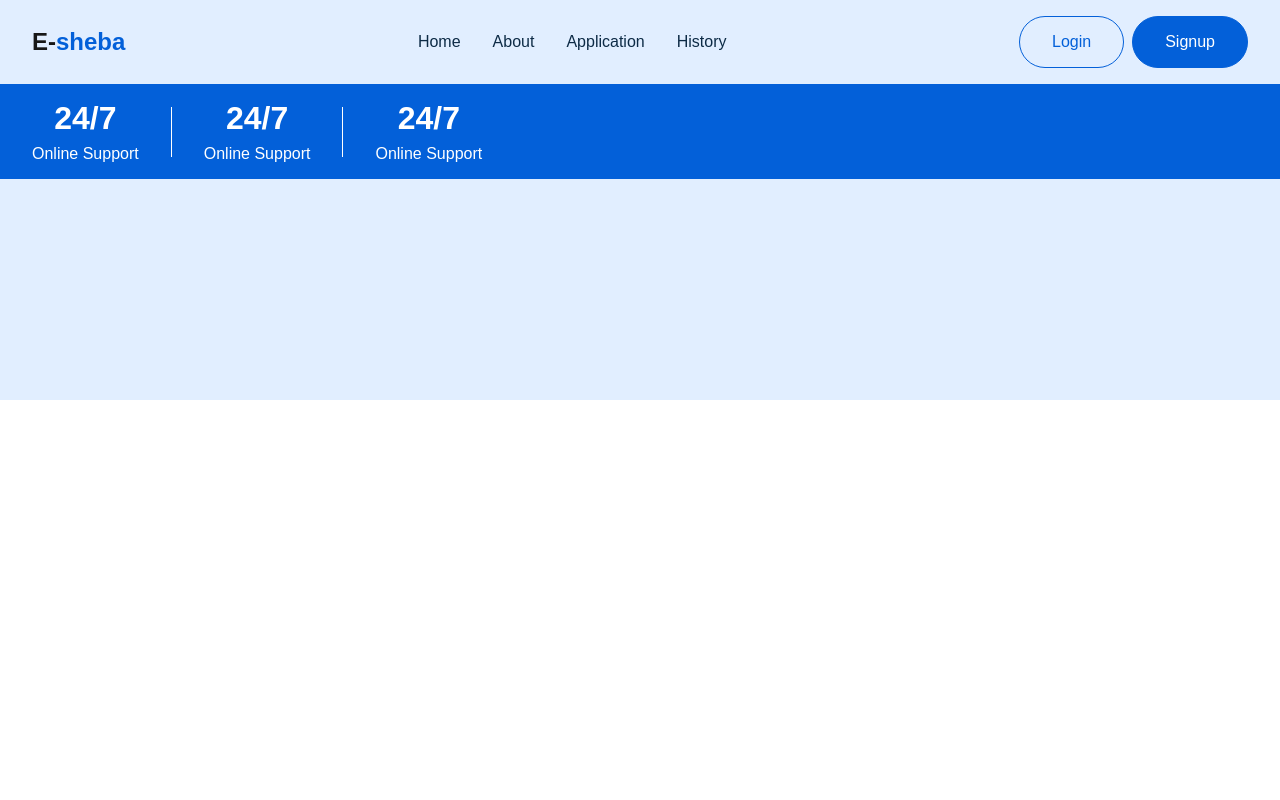
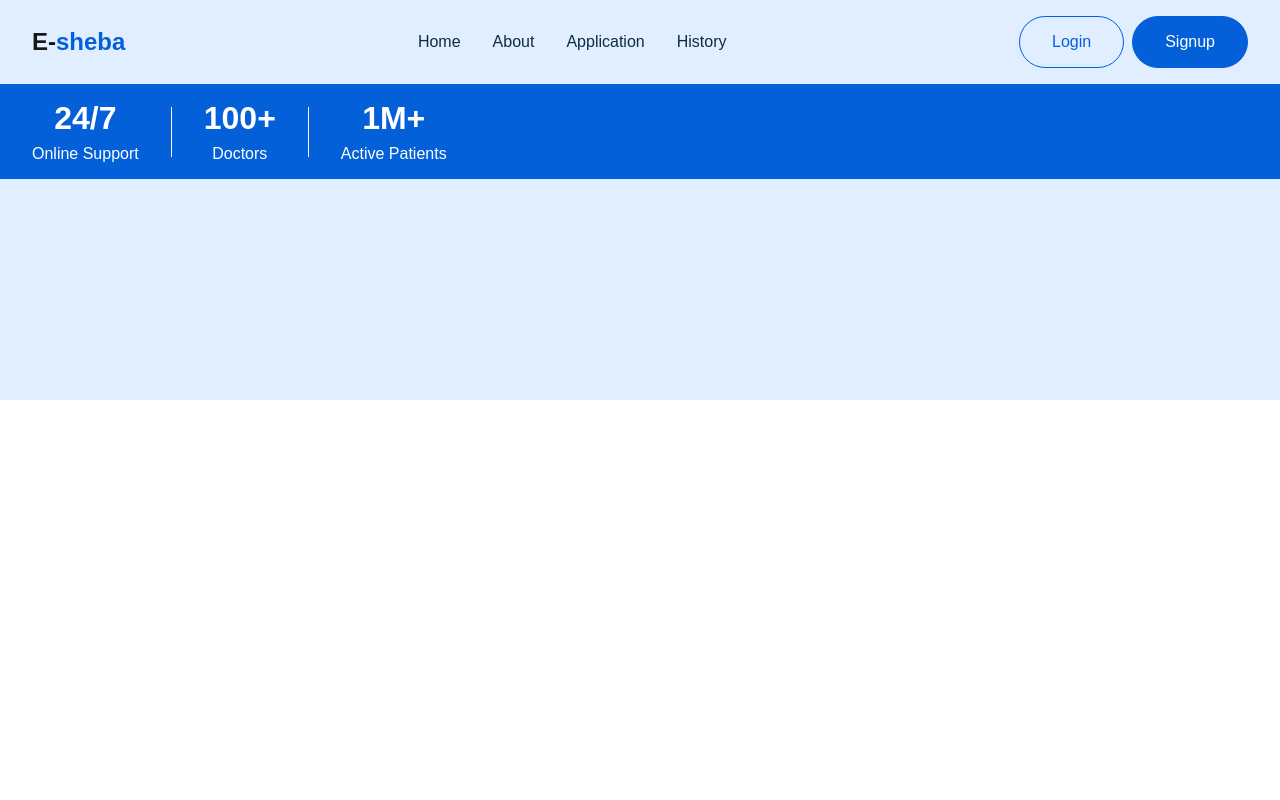
Before and after one commit to Hadi20Diab/DigitalHubFirstProject, a Next.js app in the folder my-app/: page / in a window 1280 px wide. Shown: the top 800 px of the page. Built offline with nearby package versions, Linux system fonts and the light colour scheme.

Commit message:
fix: update HeroSection content to reflect accurate statistics

```diff
--- a/my-app/app/components/HeroSection/HeroSection.jsx
+++ b/my-app/app/components/HeroSection/HeroSection.jsx
@@ -12,13 +12,13 @@ const HeroSection = () => {
                 </div>
                 <span className="vertical-line"></span>
                 <div className="col-3">
-                    <h3>24/7</h3>
-                    <p>Online Support</p>
+                    <h3>100+</h3>
+                    <p>Doctors</p>
                 </div>
                 <span className="vertical-line"></span>
                 <div className="col-3">
-                    <h3>24/7</h3>
-                    <p>Online Support</p>
+                    <h3>1M+</h3>
+                    <p>Active Patients</p>
                 </div>
             </div>
         </section>
```
